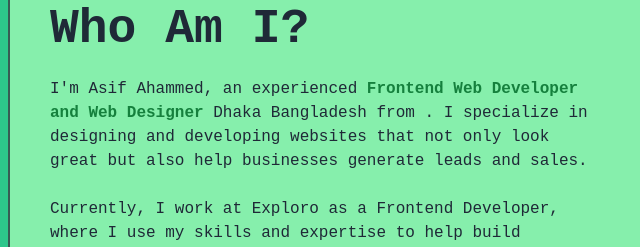
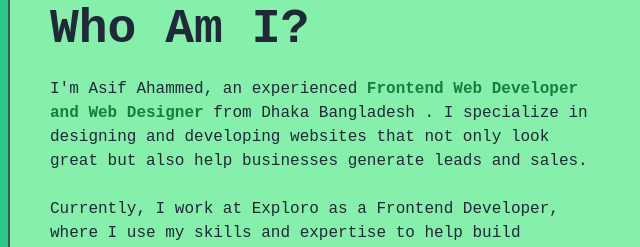
Before and after one commit to Asif3359/my-profile-3, a plain HTML site: page about.html in a window 1280 px wide. Shown: the part 253-500 px from the top of the page, 610-1250 px from the left. Drawn offline with nearby package versions, Linux system fonts and the light colour scheme.

Commit message:
edit some text

```diff
--- a/about.html
+++ b/about.html
@@ -96,7 +96,7 @@
                 <div class="flex-1 text-center md:text-left">
                   <h1 class="text-2xl font-semibold text-green-700">About My Self</h1>
                     <h1 class="text-5xl font-bold">Who Am I?</h1>
-                    <p class="py-6 font-medium ">I'm Asif Ahammed, an experienced <span class="text-green-700 font-semibold">Frontend Web Developer and Web Designer </span>Dhaka Bangladesh from . I specialize in designing and developing websites that not only look great but also help businesses generate leads and sales.
+                    <p class="py-6 font-medium ">I'm Asif Ahammed, an experienced <span class="text-green-700 font-semibold">Frontend Web Developer and Web Designer </span> from  Dhaka Bangladesh . I specialize in designing and developing websites that not only look great but also help businesses generate leads and sales.
                     </p>
                     <p class="pb-6 font-medium ">Currently, I work at Exploro as a Frontend Developer, where I use my skills and expertise to help build websites that exceed clients' expectations. With almost 1 years of experience in the industry, I have honed my skills in using various technologies to build websites that are both visually appealing and highly functional.</p>
                     <!-- <button class="btn bg-green-500 text-white hover:text-gray-800 hover:bg-green-300">Learn More</button> -->
```
